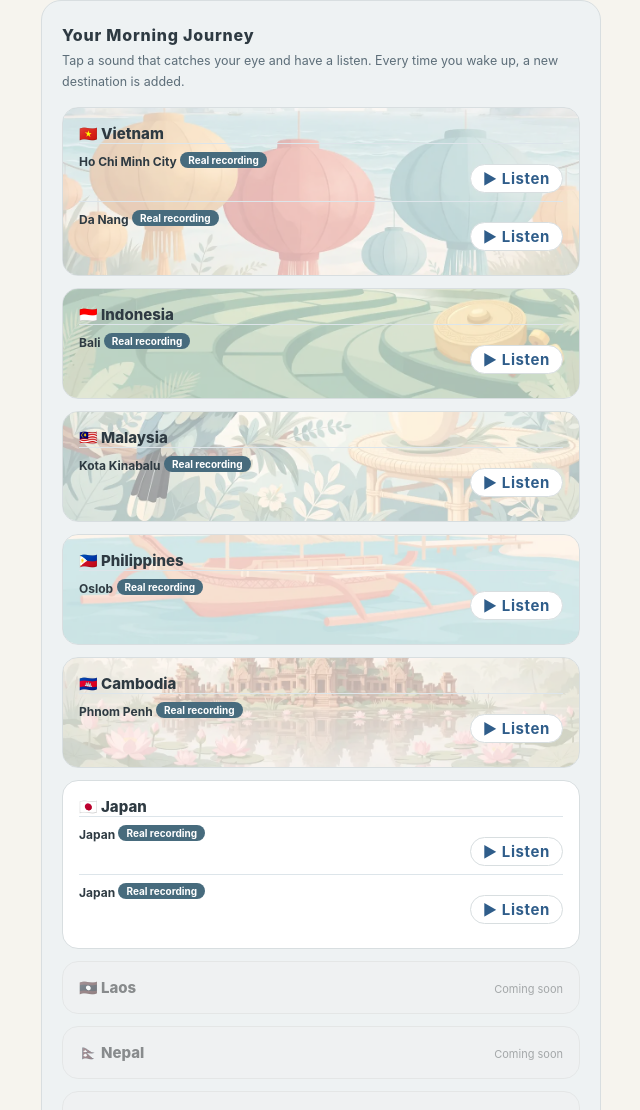
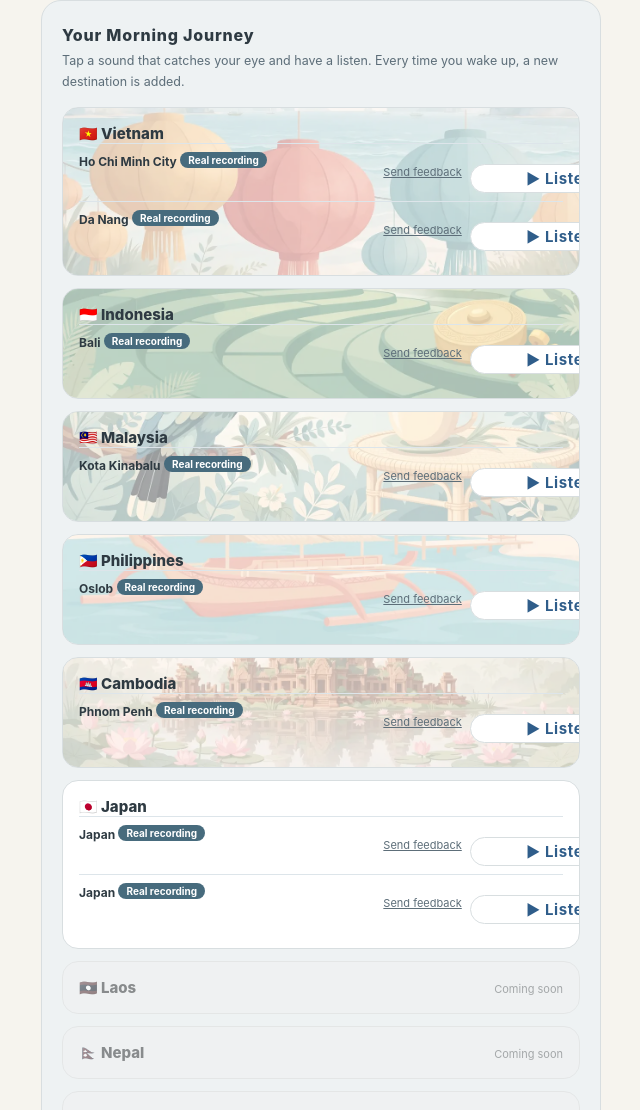
Before and after one commit to Yuichiro-Morimoto/world-alarm, a plain HTML site: page index.html in a window 1280 px wide. Shown: the part 1759-2869 px from the top of the page, without its empty margins (319-959 px from the left). Drawn offline with Linux system fonts and the light colour scheme.

Commit message:
音ごとに感想フォームへのリンクを追加

```diff
--- a/index.html
+++ b/index.html
@@ -111,6 +111,7 @@
   .pattern{display:flex;justify-content:space-between;gap:8px;padding:8px 0;border-top:1px solid var(--bluegrey);font-size:12px}
   .pattern .place{color:var(--text);font-weight:700}
   .pattern .stamp{color:var(--stamp);font-weight:800;white-space:nowrap}
+  .pattern .fb{font-size:11px;color:var(--muted);text-decoration:underline;white-space:nowrap;align-self:center}
   .country.locked{opacity:.55;filter:grayscale(.8);background:var(--bluegrey2)}
   details{margin-top:6px}
   summary{font-size:13px;font-weight:700;color:var(--accent);cursor:pointer;padding:6px 0}
@@ -400,7 +401,7 @@ days:["日","月","火","水","木","金","土"],
 heardCount:n=>n + "つ聞いた",
 comingSoon:"近日追加",
 listenBtn:"▶ 聞く", stopBtnSmall:"■ 止める",
-realBadge:"実録音",
+realBadge:"実録音",feedbackLink:"感想を送る",
 nowPlayingIntro:"今朝の目覚めは…",
 statusRinging:(c,p)=>"鳴っています：" + c + "・" + p,
 statusGoodMorning:(c,p)=>"おはようございます。今朝は " + c + "・" + p + " で目覚めました。「あなたの朝の旅」に記録しました ✓",
@@ -486,7 +487,7 @@ days:["Sun","Mon","Tue","Wed","Thu","Fri","Sat"],
 heardCount:n=>"Heard " + n,
 comingSoon:"Coming soon",
 listenBtn:"▶ Listen", stopBtnSmall:"■ Stop",
-realBadge:"Real recording",
+realBadge:"Real recording",feedbackLink:"Send feedback",
 nowPlayingIntro:"This morning, you woke up to…",
 statusRinging:(c,p)=>"Ringing: " + c + " · " + p,
 statusGoodMorning:(c,p)=>"Good morning. Today you woke up in " + c + " · " + p + ". Saved to Your Morning Journey ✓",
@@ -573,7 +574,7 @@ days:["CN","T2","T3","T4","T5","T6","T7"],
 heardCount:n=>"Đã nghe " + n,
 comingSoon:"Sắp có",
 listenBtn:"▶ Nghe", stopBtnSmall:"■ Dừng",
-realBadge:"Ghi thật",
+realBadge:"Ghi thật",feedbackLink:"Gửi cảm nhận",
 nowPlayingIntro:"Sáng nay, bạn đã thức dậy cùng…",
 statusRinging:(c,p)=>"Đang reo: " + c + " · " + p,
 statusGoodMorning:(c,p)=>"Chào buổi sáng. Hôm nay bạn đã thức dậy ở " + c + " · " + p + ". Đã lưu vào Hành trình buổi sáng của bạn ✓",
@@ -659,7 +660,7 @@ days:["Min","Sen","Sel","Rab","Kam","Jum","Sab"],
 heardCount:n=>"Didengar " + n,
 comingSoon:"Segera hadir",
 listenBtn:"▶ Dengar", stopBtnSmall:"■ Berhenti",
-realBadge:"Rekaman asli",
+realBadge:"Rekaman asli",feedbackLink:"Kirim tanggapan",
 nowPlayingIntro:"Pagi ini, Anda bangun bersama…",
 statusRinging:(c,p)=>"Berbunyi: " + c + " · " + p,
 statusGoodMorning:(c,p)=>"Selamat pagi. Hari ini Anda bangun di " + c + " · " + p + ". Tersimpan di Perjalanan Pagi Anda ✓",
@@ -745,7 +746,7 @@ days:["Ahd","Isn","Sel","Rab","Kha","Jum","Sab"],
 heardCount:n=>"Didengar " + n,
 comingSoon:"Akan datang",
 listenBtn:"▶ Dengar", stopBtnSmall:"■ Berhenti",
-realBadge:"Rakaman sebenar",
+realBadge:"Rakaman sebenar",feedbackLink:"Hantar maklum balas",
 nowPlayingIntro:"Pagi ini, anda bangun bersama…",
 statusRinging:(c,p)=>"Berbunyi: " + c + " · " + p,
 statusGoodMorning:(c,p)=>"Selamat pagi. Hari ini anda bangun di " + c + " · " + p + ". Disimpan ke Perjalanan Pagi Anda ✓",
@@ -831,7 +832,7 @@ days:["អាទិត្យ","ចន្ទ","អង្គារ","ពុធ","
 heardCount:n=>"បានស្តាប់ " + n,
 comingSoon:"ឆាប់ៗនេះ",
 listenBtn:"▶ ស្តាប់", stopBtnSmall:"■ បញ្ឈប់",
-realBadge:"ការថតពិត",
+realBadge:"ការថតពិត",feedbackLink:"ផ្ញើមតិ",
 nowPlayingIntro:"ព្រឹកនេះ អ្នកបានភ្ញាក់ជាមួយ…",
 statusRinging:(c,p)=>"កំពុងរោទ៍៖ " + c + " · " + p,
 statusGoodMorning:(c,p)=>"អរុណសួស្តី។ ថ្ងៃនេះអ្នកបានភ្ញាក់នៅ " + c + " · " + p + "។ បានរក្សាទុកទៅ ដំណើរពេលព្រឹករបស់អ្នក ✓",
@@ -993,6 +994,7 @@ function nextPattern(){
 }
 
 // ===== コレクション表示 =====
+const FEEDBACK_URL = "https://docs.google.com/forms/d/e/1FAIpQLSf409CtOqPcbwHsQKVxiOA5kmic0wogNo64HUYW3XY4SDDiQw/viewform";
 const listEl = document.getElementById("countryList");
 function renderCollection(playingId){
   listEl.innerHTML = "";
@@ -1005,7 +1007,7 @@ function renderCollection(playingId){
     let html = `<div class="head"><span class="name">${c.flag} ${L(c.country)}</span></div>`;
     ps.forEach(p=>{
       const isPreviewing = (typeof preview !== "undefined" && preview && preview.id===p.id);
-      html += `<div class="pattern"><span><span class="place">${L(p.place)}</span>${p.real ? ' <span class="real">' + t("realBadge") + '</span>' : ""}</span><span style="display:flex;align-items:center;gap:8px;flex:none"><button class="pv${isPreviewing ? " on" : ""}" data-pv="${p.id}" type="button">${isPreviewing ? t("stopBtnSmall") : t("listenBtn")}</button></span></div>`;
+      html += `<div class="pattern"><span><span class="place">${L(p.place)}</span>${p.real ? ' <span class="real">' + t("realBadge") + '</span>' : ""}</span><span style="display:flex;align-items:center;gap:8px;flex:none"><a class="fb" href="${FEEDBACK_URL}" target="_blank" rel="noopener">${t("feedbackLink")}</a><button class="pv${isPreviewing ? " on" : ""}" data-pv="${p.id}" type="button">${isPreviewing ? t("stopBtnSmall") : t("listenBtn")}</button></span></div>`;
     });
     d.innerHTML = html;
     listEl.appendChild(d);
```
